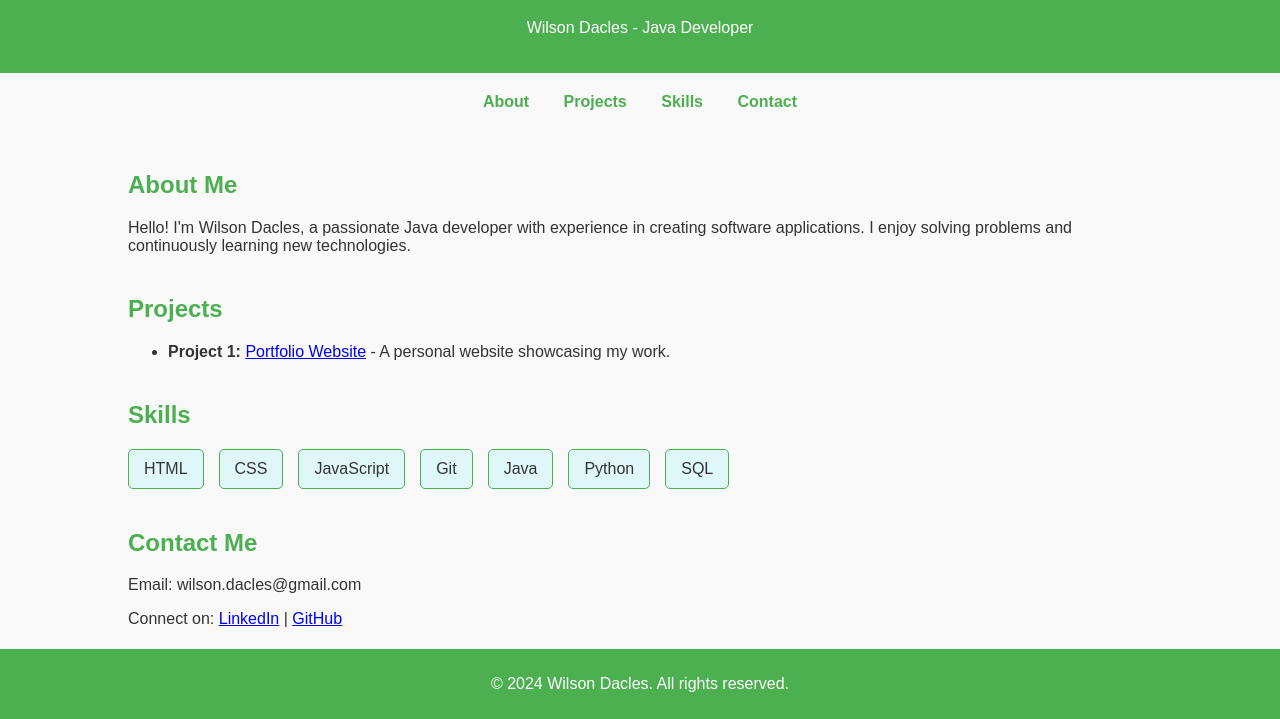
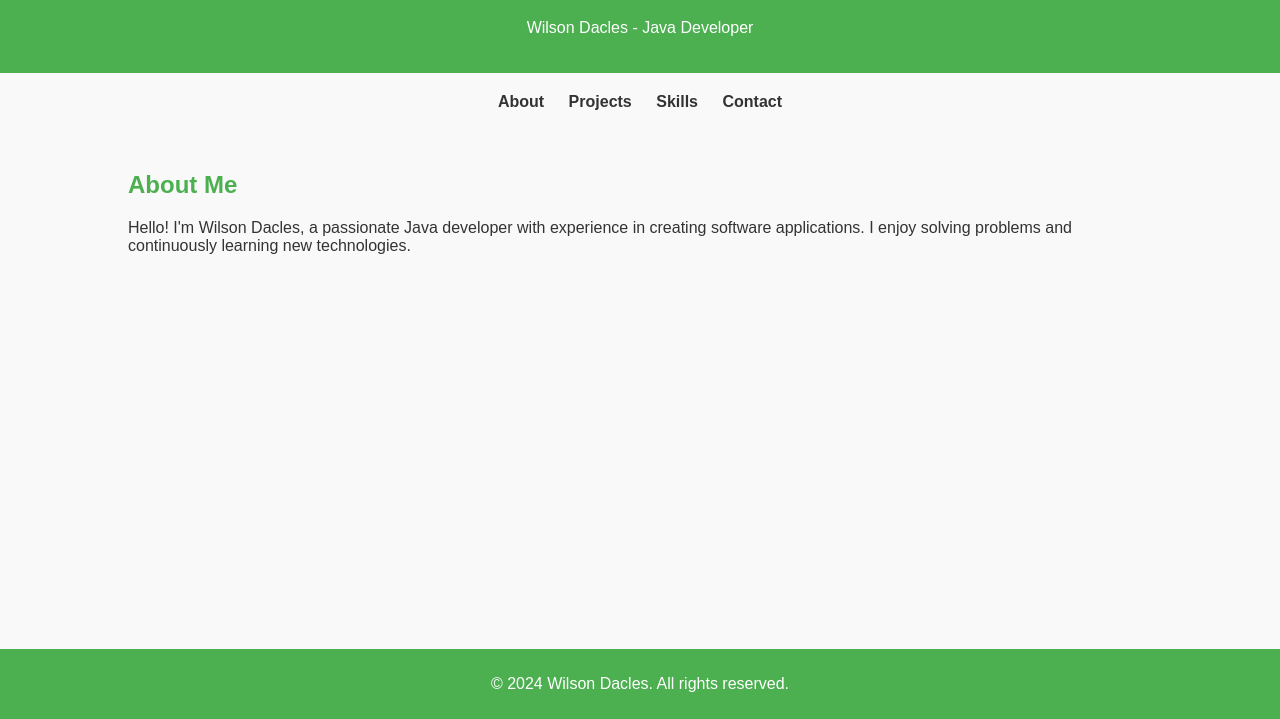
Before and after one commit to isonn2195/isonn2195.github.io, a plain HTML site: page index.html in a window 1280 px wide. Shown: the part 81-800 px from the top of the page. Drawn offline with Linux system fonts and the light colour scheme.

Commit message:
Navigation changes

```diff
--- a/index.html
+++ b/index.html
@@ -16,10 +16,10 @@
     </header>
 
     <nav>
-        <a href="#about">About</a>
-        <a href="#projects">Projects</a>
-        <a href="#skills">Skills</a>
-        <a href="#contact">Contact</a>
+        <a href="javascript:void(0);" onclick="showSection('about')">About</a>
+        <a href="javascript:void(0);" onclick="showSection('projects')">Projects</a>
+        <a href="javascript:void(0);" onclick="showSection('skills')">Skills</a>
+        <a href="javascript:void(0);" onclick="showSection('contact')">Contact</a>
     </nav>
 
     <div class="container">
--- a/scripts.js
+++ b/scripts.js
@@ -22,3 +22,22 @@ document.addEventListener("DOMContentLoaded", function () {
 const footer = document.querySelector("footer p");
 const currentYear = new Date().getFullYear();
 footer.innerHTML = `&copy; ${currentYear} Wilson Dacles. All rights reserved.`;
+
+
+// Function to show the selected section and hide the others
+ function showSection(sectionId) {
+    // Hide all sections
+    var sections = document.querySelectorAll('.section');
+    sections.forEach(function(section) {
+        section.classList.remove('active');
+    });
+
+// Show the selected section
+    var activeSection = document.getElementById(sectionId);
+    activeSection.classList.add('active');
+}
+
+// Optionally, show the About section by default on page load
+    window.onload = function() {
+        showSection('about');
+    };
--- a/styles.css
+++ b/styles.css
@@ -74,3 +74,24 @@ footer {
     bottom: 0;
     width: 100%;
 }
+
+/* Hide all sections by default */
+.section {
+    display: none;
+}
+
+/* Make the active section visible */
+.active {
+    display: block;
+}
+
+/* Style for the navigation */
+nav a {
+    margin: 0 10px;
+    text-decoration: none;
+    color: #333;
+}
+
+nav a:hover {
+    color: #007BFF;
+}
```
